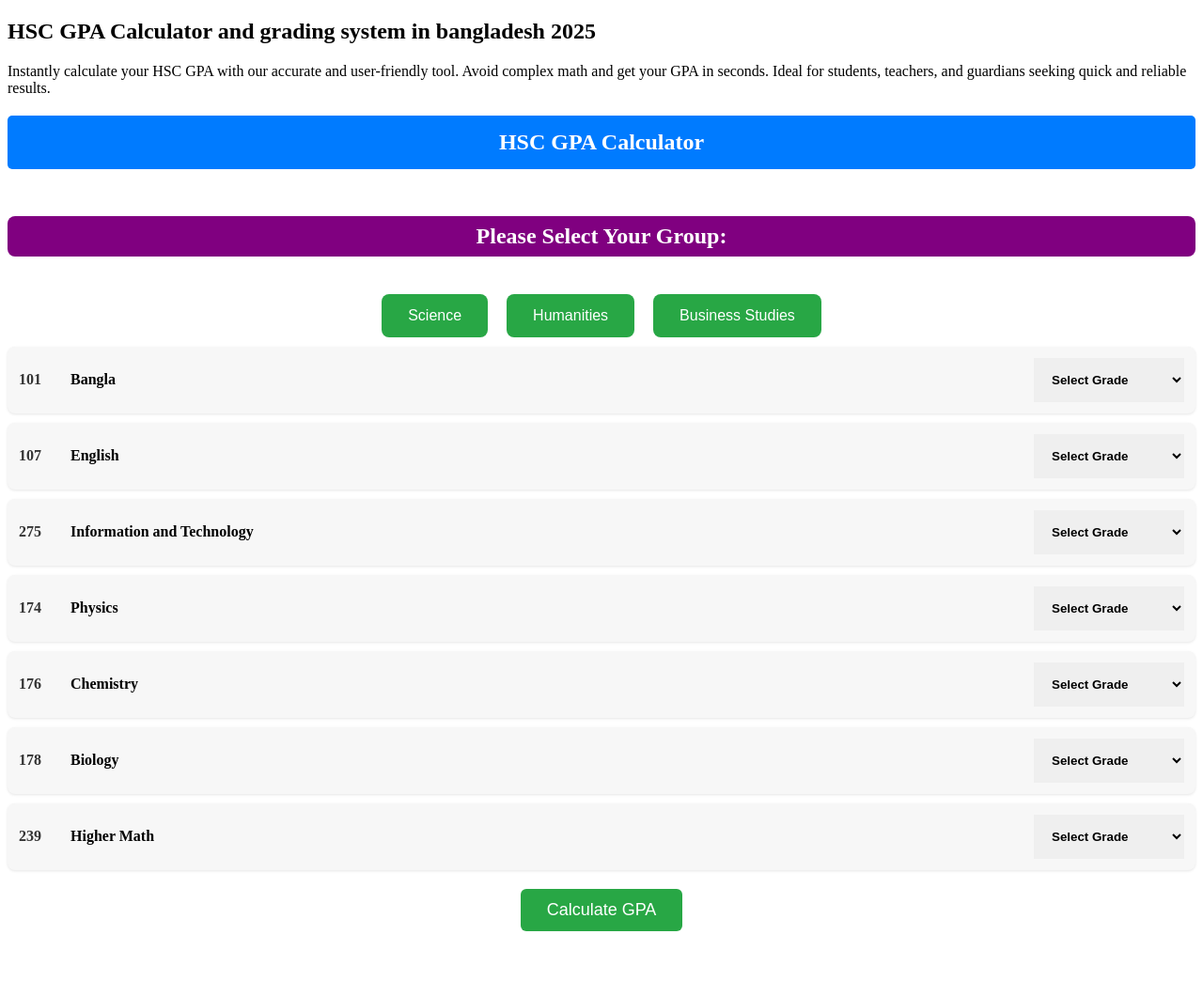
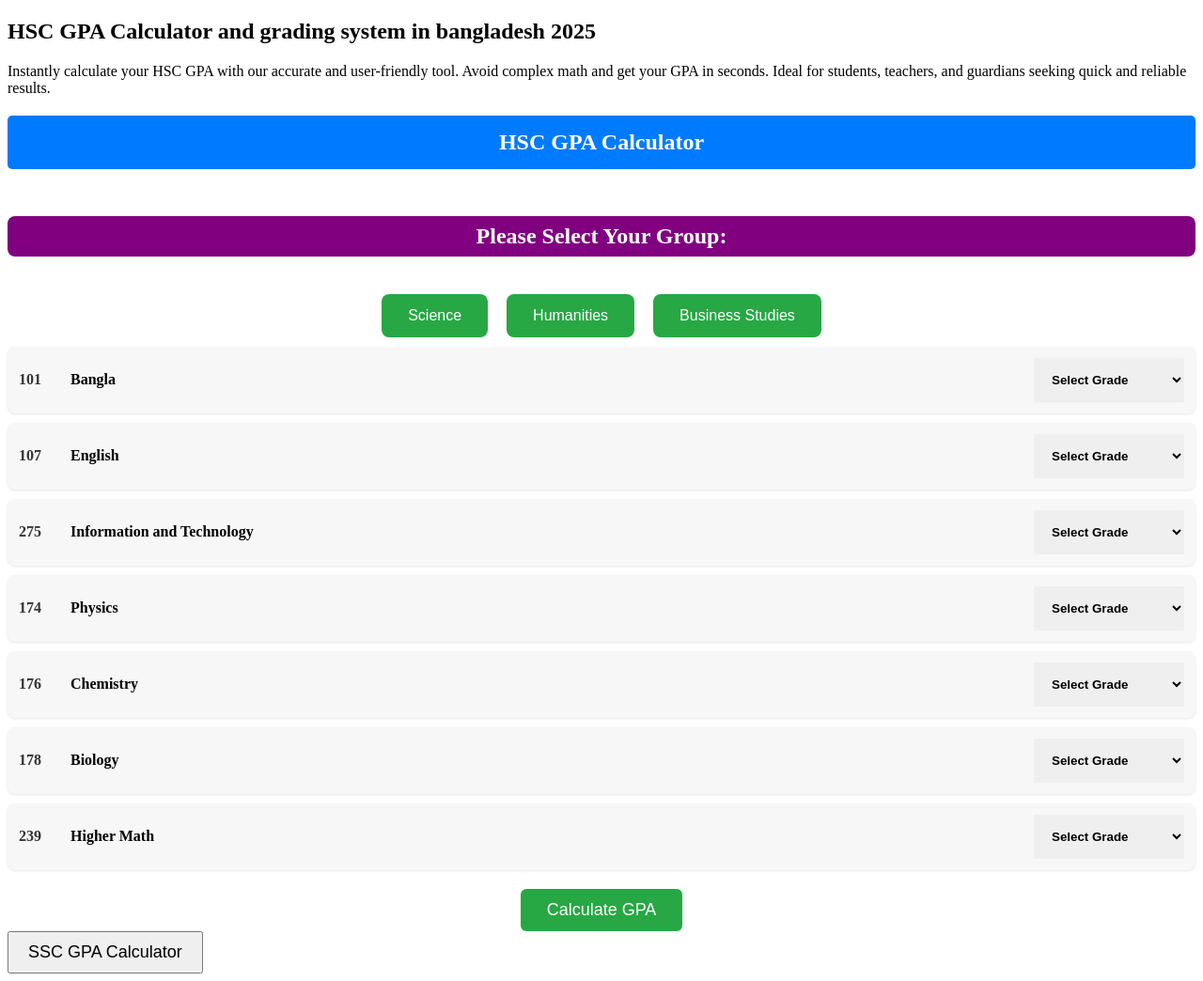
Before and after one commit to mnmdmamun/gpacalculatorinbd, a plain HTML site: page index.html in a window 1280 px wide. Shown: the whole page at 94% size. Before the commit the page ends 999 px from the top, so only its background shows below. Drawn offline with Linux system fonts and the light colour scheme.

Commit message:
Update index.html

```diff
--- a/index.html
+++ b/index.html
@@ -383,6 +383,9 @@
 <div id="business-form" style="display: none;">
   <!-- এখানে পরবর্তীতে business studies subjects যোগ করো -->
 </div>
+  <a href="ssc.html">
+  <button style="padding: 10px 20px; font-size: 18px;">SSC GPA Calculator</button>
+  </a>
  <!-- ⚙️ JavaScript: ফর্ম শো করার জন্য -->
     <script>
       function showForm(group) {
```
